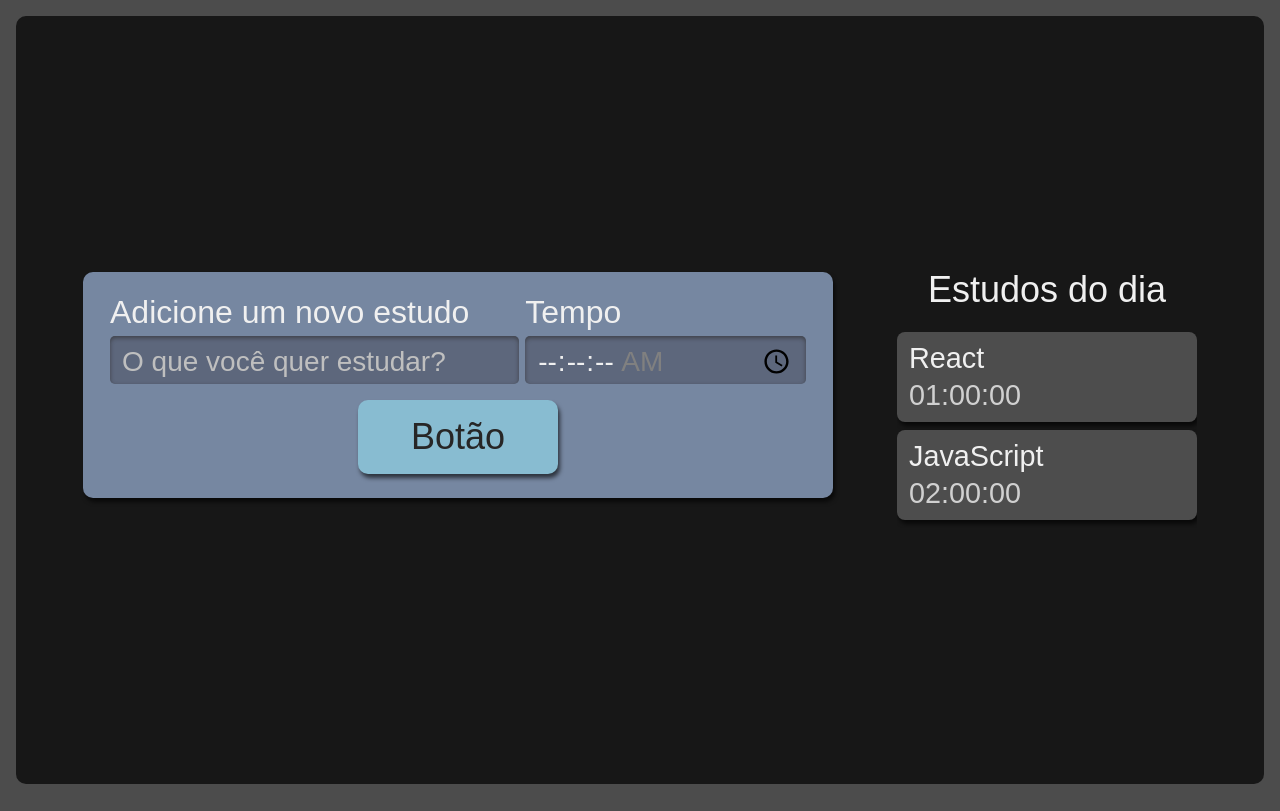
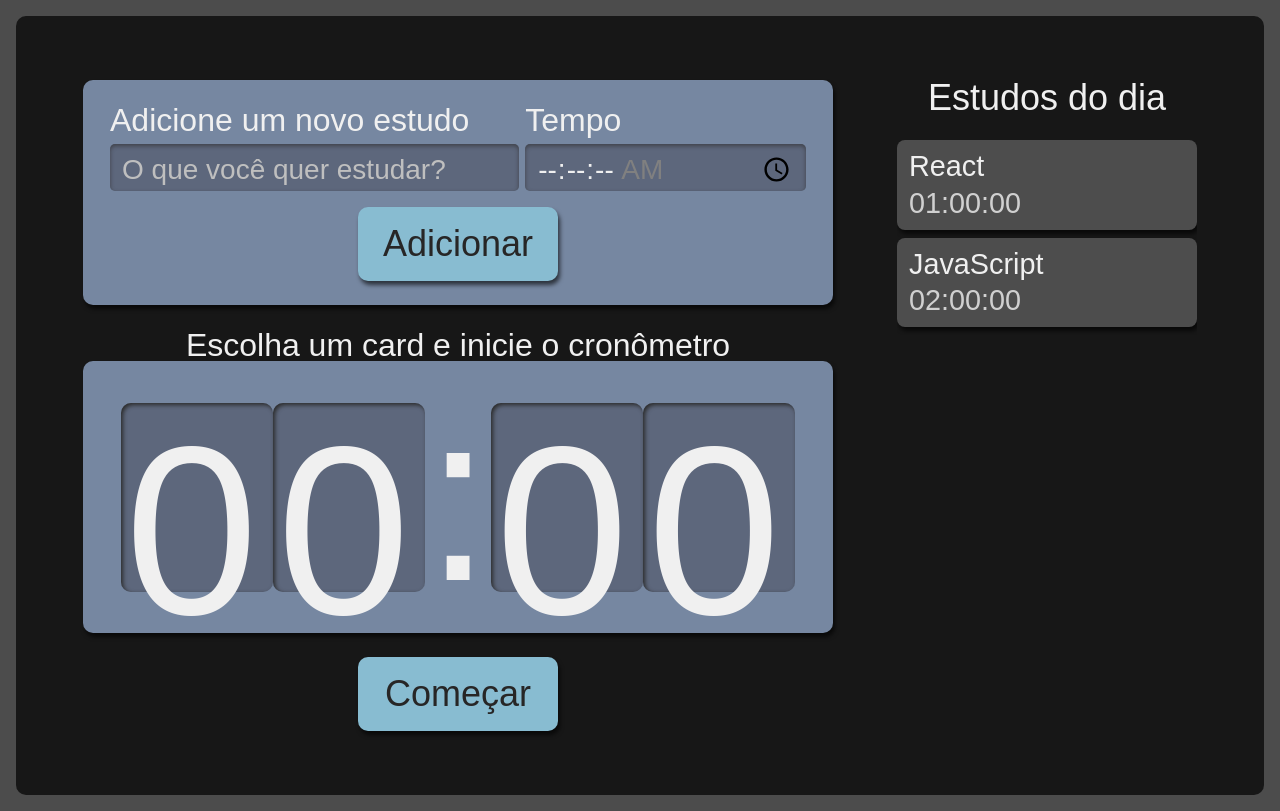
Before and after one commit to lucas-serra/curso_react, a React (Create React App) app: page / in a window 1280 px wide. Built offline with nearby package versions, Linux system fonts and the light colour scheme.

Commit message:
Criação do componente cronômetro.

```diff
--- a/src/components/Botao/index.tsx
+++ b/src/components/Botao/index.tsx
@@ -1,10 +1,10 @@
 import React from 'react';
 import style from'./Botao.module.scss';
 
-class Botao extends React.Component {
+class Botao extends React.Component<{children?: React.ReactNode}> {
     render() {
         return(
-            <button className={style.botao}>Botão</button>
+            <button className={style.botao}>{this.props.children}</button>
         )
     }
 }
--- /dev/null
+++ b/src/components/Cronometro/Cronometro.module.scss
@@ -0,0 +1,59 @@
+.cronometro {
+    display: flex;
+    flex-direction: column;
+    align-items: center;
+    grid-area: cronometro;
+
+    .relogioWrapper {
+      align-items: center;
+      background-color: #7687A1;
+      border-radius: 10px;
+      box-shadow: 2px 4px 4px #0000009F;
+      box-sizing: border-box;
+      display: flex;
+      font-size: 5rem;
+      justify-content: center;
+      margin-bottom: 24px;
+      padding: 16px 12px;
+      width: 100%;
+    }
+
+    .titulo {
+      font-size: 2rem;
+    }
+
+    button {
+      background-color: #88bcd1;
+      border-radius: 10px;
+      box-shadow: 2px 4px 4px #0000009F;
+      color: #272626;
+      cursor: pointer;
+      font-size: 1.25rem;
+      padding: 16px;
+      width: 150px;
+
+      &:active {
+        background-color: #7CA6B7;
+        box-shadow: 2px 2px 4px #0000009F inset;
+        cursor: auto;
+      }
+    }
+
+    @media screen and (min-width:1280px) {
+
+      .relogioWrapper{
+        font-size: 15rem;
+      }
+
+      p {
+        font-size: 2rem;
+      }
+
+      button {
+        grid-column-start: span 2;
+        justify-self: center;
+        width: 200px;
+        font-size: 2.25rem;
+      }
+    }
+  }
--- /dev/null
+++ b/src/components/Cronometro/Relogio/Reologio.module.scss
@@ -0,0 +1,21 @@
+.relogioNumero {
+    background-color: #5D677C;
+    box-shadow: 2px 2px 4px #2B2B2B inset;
+    height: 3.6rem;
+    width: 3rem;
+    padding: 8px 4px;
+    border-radius: 10px;
+
+    @media screen and (min-width:1280px) {
+      height: 10.8rem;
+      width: 9rem;
+    }
+  }
+
+  .relogioDivisao {
+    height: 4.2rem;
+
+    @media screen and (min-width:1280px) {
+      height: 12.6rem;
+    }
+  }
--- /dev/null
+++ b/src/components/Cronometro/Relogio/index.tsx
@@ -0,0 +1,13 @@
+import style from "./Reologio.module.scss";
+
+export default function Relogio() {
+    return (
+        <>
+            <span className={style.relogioNumero}>0</span>
+            <span className={style.relogioNumero}>0</span>
+            <span className={style.divisao}>:</span>
+            <span className={style.relogioNumero}>0</span>
+            <span className={style.relogioNumero}>0</span>
+        </>
+    )
+}
--- /dev/null
+++ b/src/components/Cronometro/index.tsx
@@ -0,0 +1,16 @@
+import Botao from "../Botao";
+import Relogio from "./Relogio";
+import style from "./Cronometro.module.scss";
+
+export default function Cronometro() {
+    return (
+        <div className={style.cronometro}>
+            <p className={style.titulo}>Escolha um card e inicie o cronômetro</p>
+            <div className={style.relogioWrapper}>
+                <Relogio></Relogio>
+            </div>
+            <Botao>Começar</Botao>
+        </div>
+
+    )
+}
--- a/src/components/Formulario/index.tsx
+++ b/src/components/Formulario/index.tsx
@@ -32,7 +32,7 @@
                         required
                     />
                 </div>
-                <Botao></Botao>
+                <Botao>Adicionar</Botao>
             </form>
         )
     }
--- /dev/null
+++ b/src/components/Lista/Item/index.tsx
@@ -0,0 +1,10 @@
+import style from '../Lista.module.scss';
+
+export default function Item({ tarefa, tempo }: {tarefa: string, tempo: string}) {
+    return (
+        <li className={style.item}>
+            <h3>{tarefa}</h3>
+            <span>{tempo}</span>
+        </li>
+    )
+}
--- a/src/components/Lista/index.tsx
+++ b/src/components/Lista/index.tsx
@@ -1,5 +1,6 @@
 import React from 'react';
 import style from './Lista.module.scss';
+import Item from './Item';
 
 function Lista () {
 
@@ -9,10 +10,10 @@
             <h2>Estudos do dia</h2>
             <ul>
                 {tarefas.map((item,index) => (
-                    <li key={index} className={style.item}>
-                        <h3> {item.tarefa} </h3>
-                        <span> {item.tempo} </span>
-                    </li>
+                    <Item
+                        key={index}
+                        {...item}
+                    />
                 ))}
             </ul>
 
--- a/src/pages/App.tsx
+++ b/src/pages/App.tsx
@@ -2,12 +2,14 @@
 import Lista from '../components/Lista';
 import Formulario from '../components/Formulario';
 import style from'./App.module.scss';
+import Cronometro from '../components/Cronometro';
 
 function App() {
   return (
     <div className={style.AppStyle}>
       <Formulario/>
       <Lista></Lista>
+      <Cronometro></Cronometro>
     </div>
   );
 }
```
